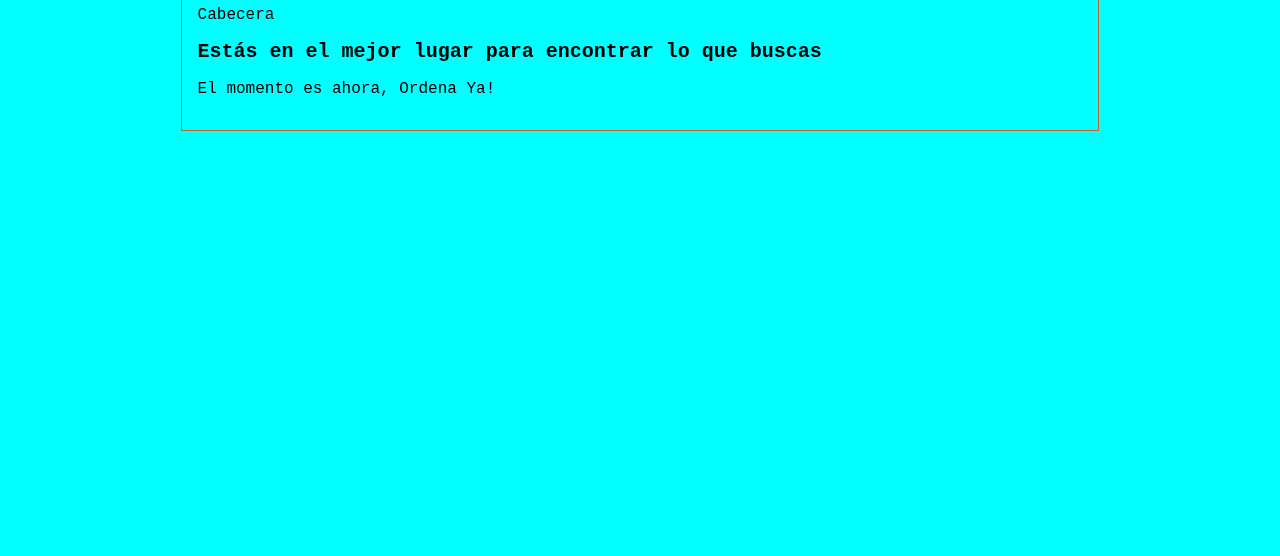
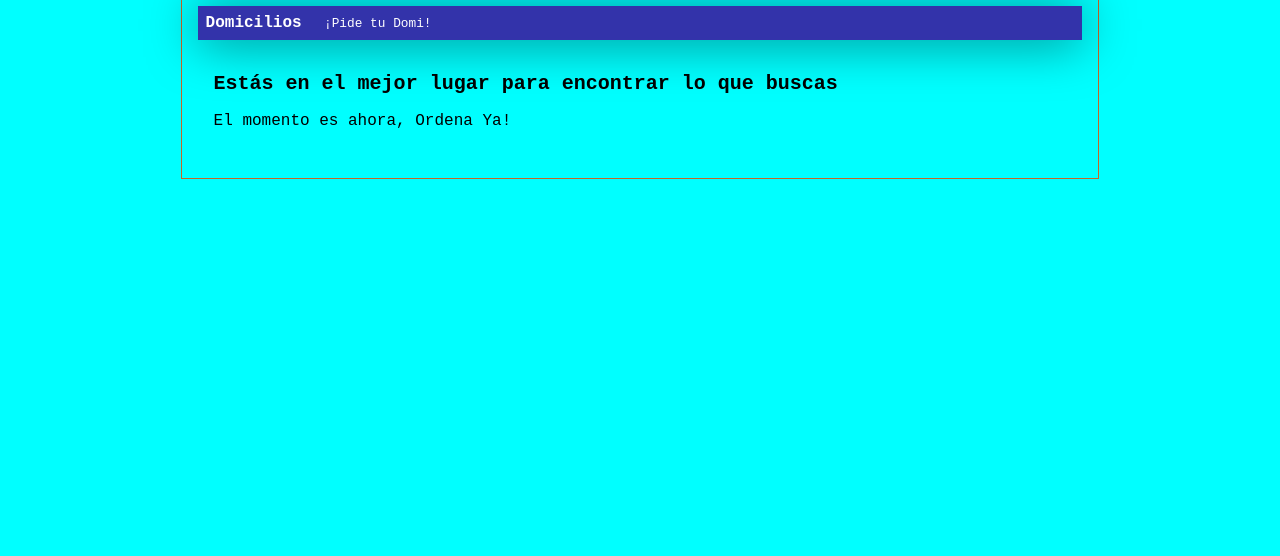
Before and after one commit to ecommercepitalito/App_Domicilios, a plain HTML site: page home.html in a window 1280 px wide. Shown: the part 244-800 px from the top of the page. Drawn offline with Linux system fonts and the light colour scheme.

Commit message:
Finish header with desing

```diff
--- a/css/style.css
+++ b/css/style.css
@@ -12,6 +12,21 @@ header{
 article{
     text-align: center;
 }
+#header{
+    background-color:#33a;
+    box-shadow: 0px 2px 50px 0px rgba(0,0,0,0.5);
+    color: white;
+    font-weight: bold;0
+    margin: 0;
+    padding: 0.5em;
+
+}
+#header #tagline{
+    margin:0 0 0 1em;
+    font-weight: normal;
+    font-size: 0.8em;
+
+}
 #container{
     color: black;
     width: 70%;
@@ -24,3 +39,6 @@ article{
 #container h1{
     font-size: 20px;
 }
+#post{
+    padding:1em;
+}
--- a/home.html
+++ b/home.html
@@ -23,7 +23,7 @@
     <section>
         <div id="container">
             <div id="header">
-                Cabecera
+                Domicilios <span id="tagline">¡Pide tu Domi!</span>
             </div>
             <div id="post">
                 <h1>Estás en el mejor lugar para encontrar lo que buscas</h1>
```
